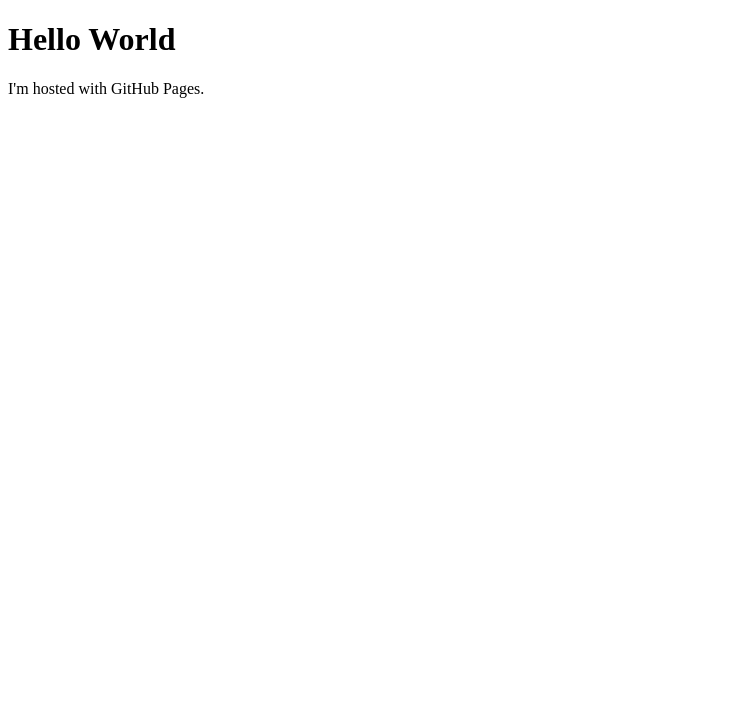
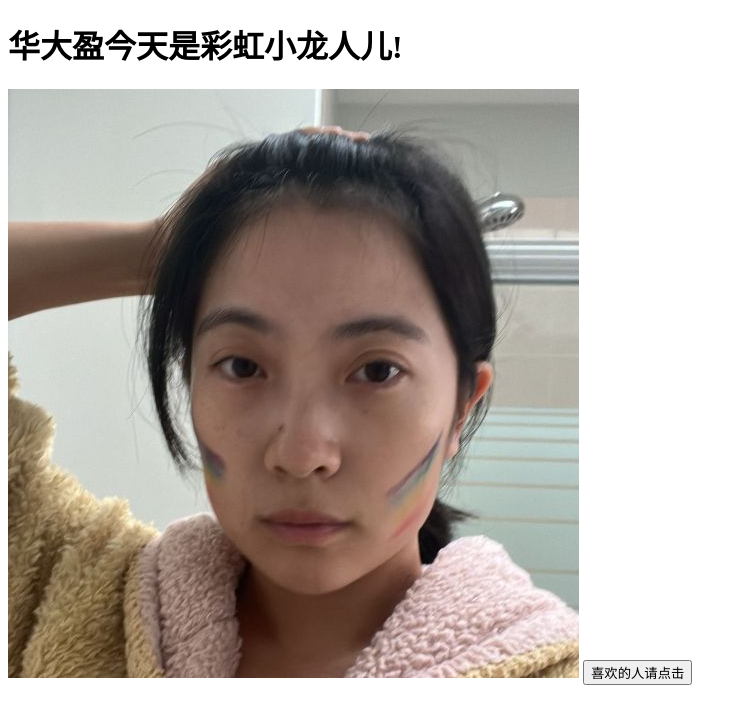
Before and after one commit to aaronwu-gis/aaronwu-gis.github.io, a plain HTML site: page index.html in a window 1280 px wide. Shown: the whole page, without its empty margins (0-747 px from the left). Drawn offline with Linux system fonts and the light colour scheme.

Commit message:
dragon_girl
dragon_girl

```diff
--- a/index.html
+++ b/index.html
@@ -1,7 +1,8 @@
 <!DOCTYPE html>
 <html>
 <body>
-<h1>Hello World</h1>
-<p>I'm hosted with GitHub Pages.</p>
+<h1>华大盈今天是彩虹小龙人儿!</h1>
+<img src="images/dragon.jpg" alt="dragon girl" title="华大盈是彩虹小龙人儿!">
+<input class="styled" type="button" value="喜欢的人请点击" />
 </body>
 </html>
```
Also changed, not shown: images/dragon.jpg (added).
